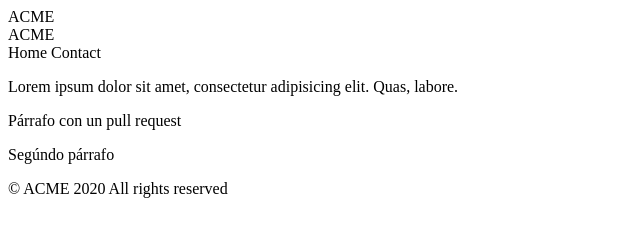
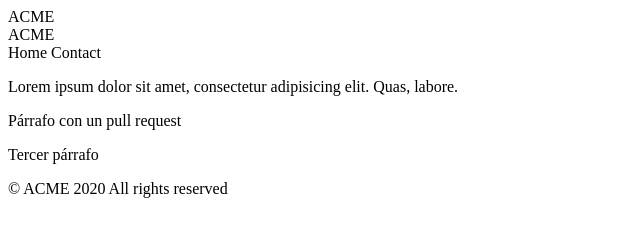
Before and after one commit to PedroJimenez73/git_example, a plain HTML site: page index.html in a window 1280 px wide. Shown: the full height of the page, 0-640 px from the left. Drawn offline with Linux system fonts and the light colour scheme.

Commit message:
tr paragraph update

```diff
--- a/index.html
+++ b/index.html
@@ -21,7 +21,7 @@
     </header>
     <p>Lorem ipsum dolor sit amet, consectetur adipisicing elit. Quas, labore.</p>
     <p>Párrafo con un pull request</p>
-    <p>Segúndo párrafo</p>
+    <p>Tercer párrafo</p>
     <footer>
         © ACME 2020 All rights reserved
     </footer>
```
